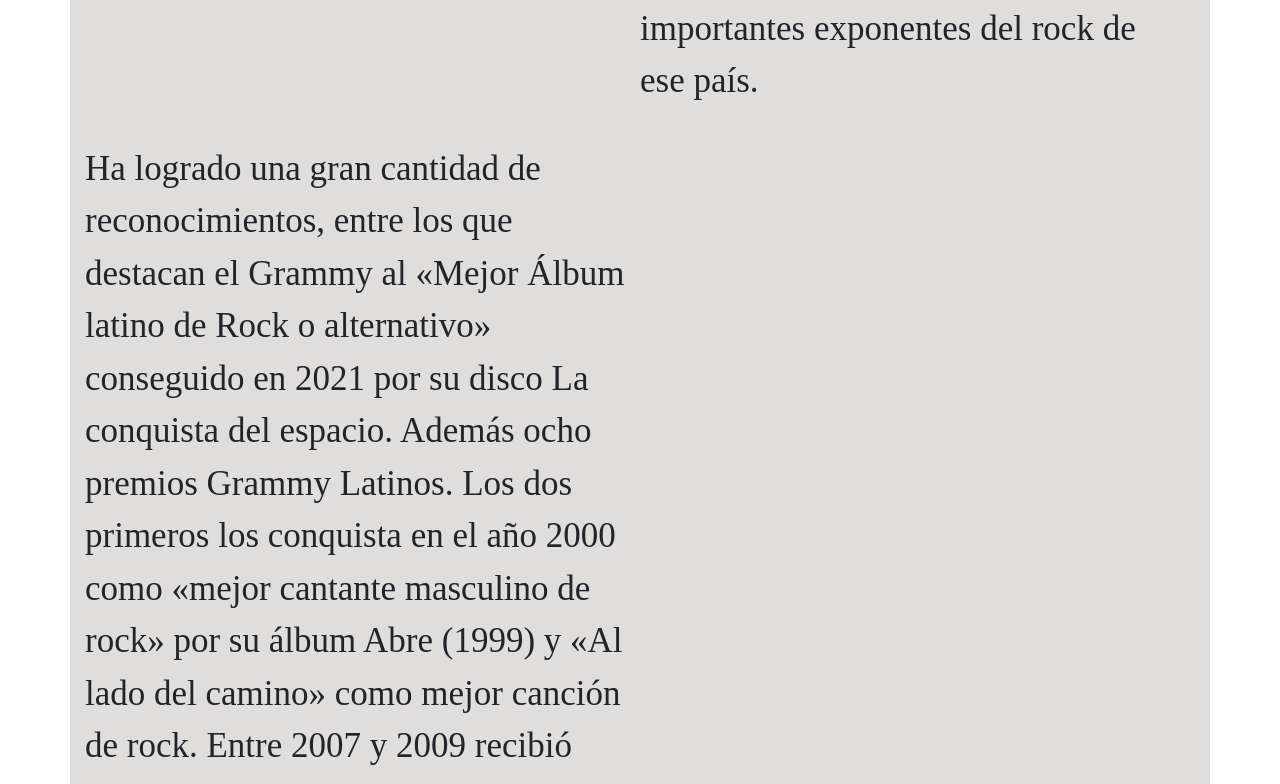
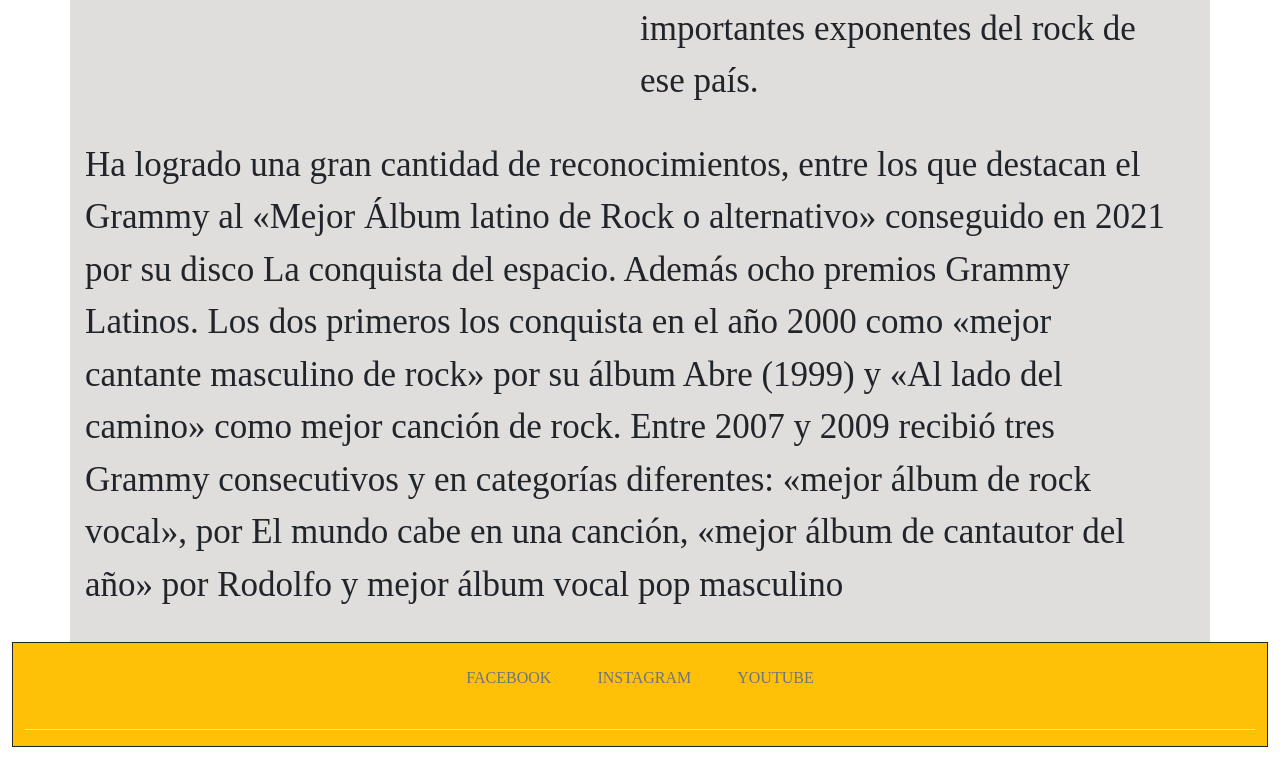
Before and after one commit to ArielFerraro/ProyectoFinal, a website: page index.html in a window 1280 px wide. Shown: the part 560-1344 px from the top of the page. After the commit the page ends 1307 px from the top, so only its background shows below. Drawn offline with nearby package versions, Linux system fonts and the light colour scheme.

Commit message:
se arreglaron unos errores en index

```diff
--- a/index.html
+++ b/index.html
@@ -55,12 +55,10 @@
                 </div>
             </div>
             <div class="row">
-                <div class="  parrafo">
-                    <div class="col-md-6 pt-1 fs-3">
+                <div class="parrafo">
                     <div class="animate__animated animate__backInUp">
                         <p>Ha logrado una gran cantidad de reconocimientos, entre los que destacan el Grammy al «Mejor Álbum latino de Rock o alternativo» conseguido en 2021 por su disco La conquista del espacio. Además ocho premios Grammy Latinos. Los dos primeros los conquista en el año 2000 como «mejor cantante masculino de rock» por su álbum Abre (1999) y «Al lado del camino» como mejor canción de rock. Entre 2007 y 2009 recibió tres Grammy consecutivos y en categorías diferentes: «mejor álbum de rock vocal», por El mundo cabe en una canción, «mejor álbum de cantautor del año» por Rodolfo y mejor álbum vocal pop masculino</p>
                     </div>
-                </div>
                 </div>
             </div>
 
```
